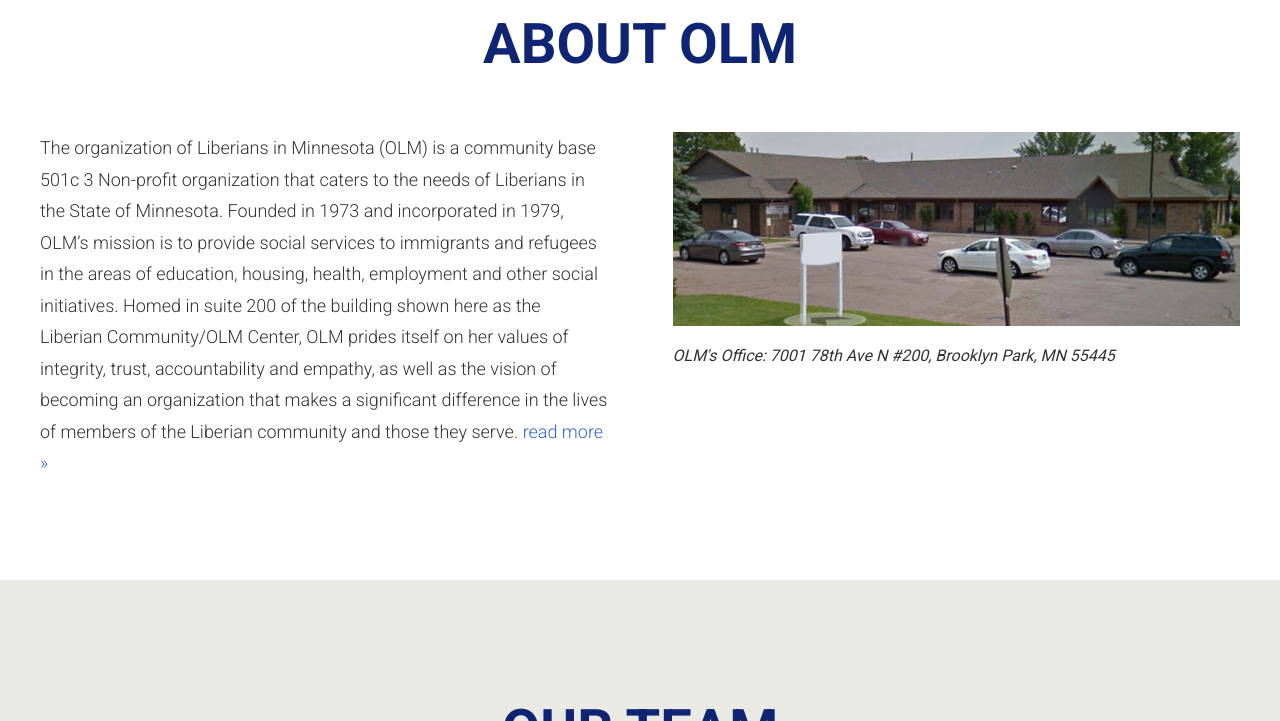
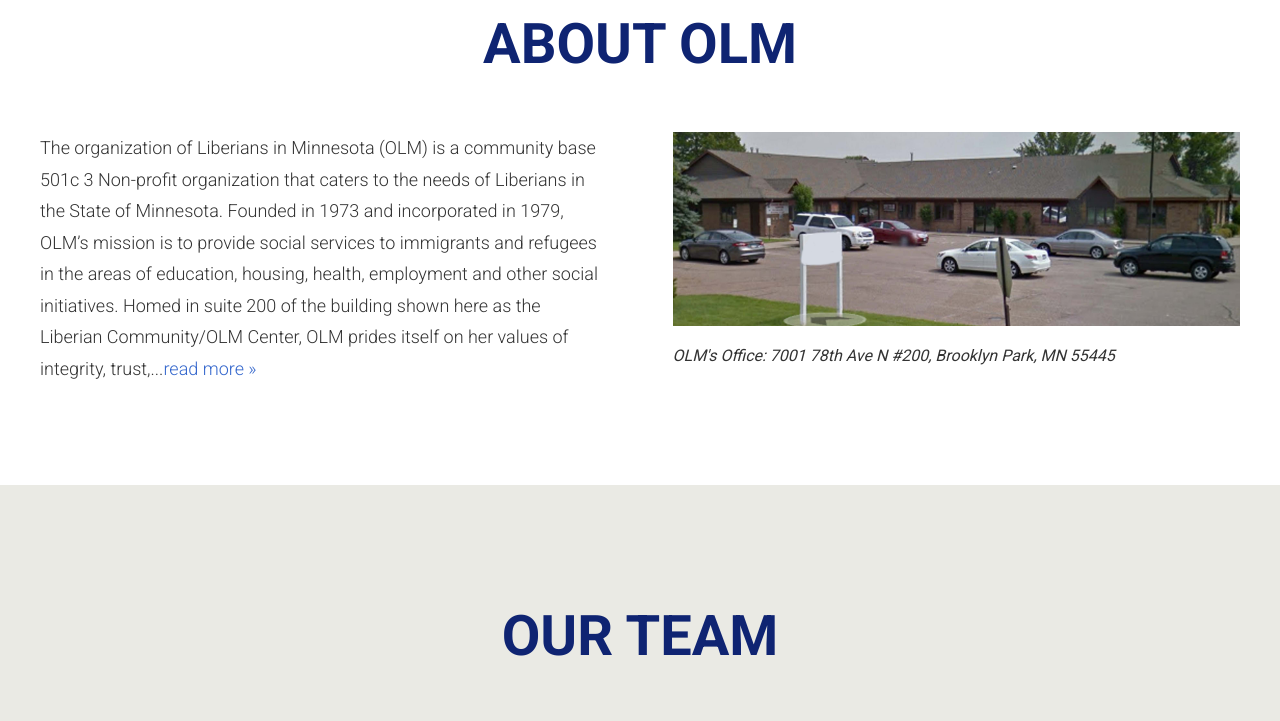
Before and after one commit to tuatoe/boydmorson, a website: page app/index.html in a window 1280 px wide. Shown: the part 860-1581 px from the top of the page. Drawn offline with Linux system fonts and the light colour scheme.

Commit message:
less content

```diff
--- a/app/index.html
+++ b/app/index.html
@@ -122,9 +122,7 @@
                     1973 and incorporated in 1979, OLM’s mission is to provide social services to immigrants
                     and refugees in the areas of education, housing, health, employment and other social
                     initiatives. Homed in suite 200 of the building shown here as the Liberian Community/OLM
-                    Center, OLM prides itself on her values of integrity, trust, accountability and empathy, as
-                    well as the vision of becoming an organization that makes a significant difference in the
-                    lives of members of the Liberian community and those they serve. <span class="read-more open-modal" data-matching-modal="olm-modal">read more &raquo;</span>
+                    Center, OLM prides itself on her values of integrity, trust,...<span class="read-more open-modal" data-matching-modal="olm-modal">read more &raquo;</span>
 
 
                 </p>
```
Also changed, not shown: docs/index.html (+1 -3 lines).
